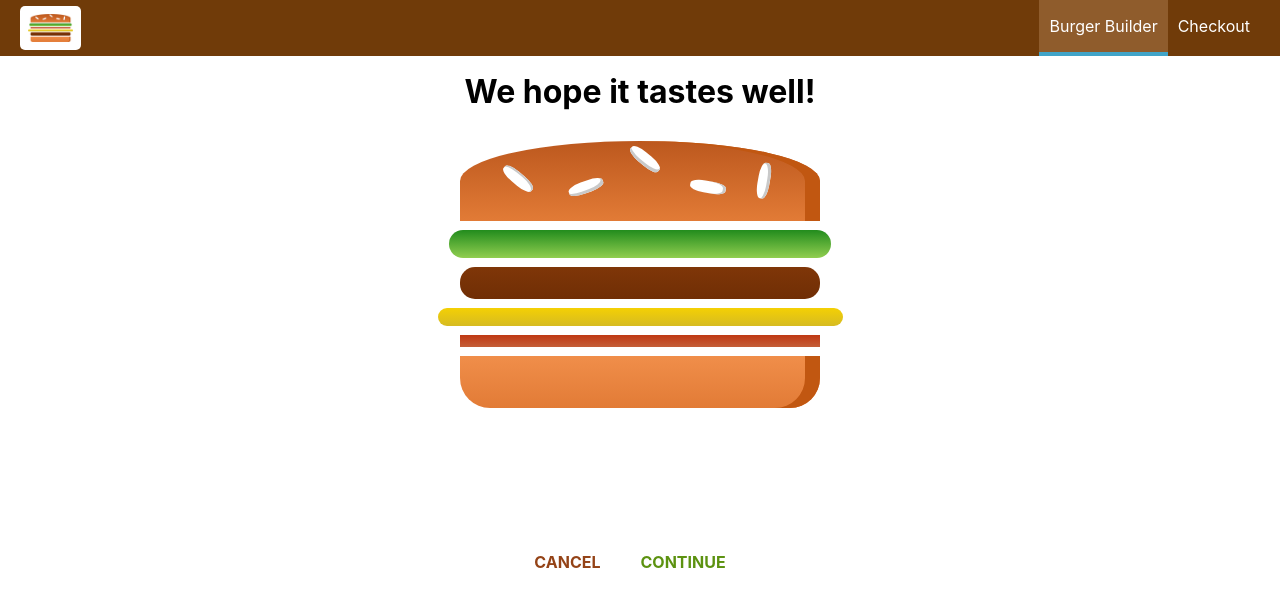
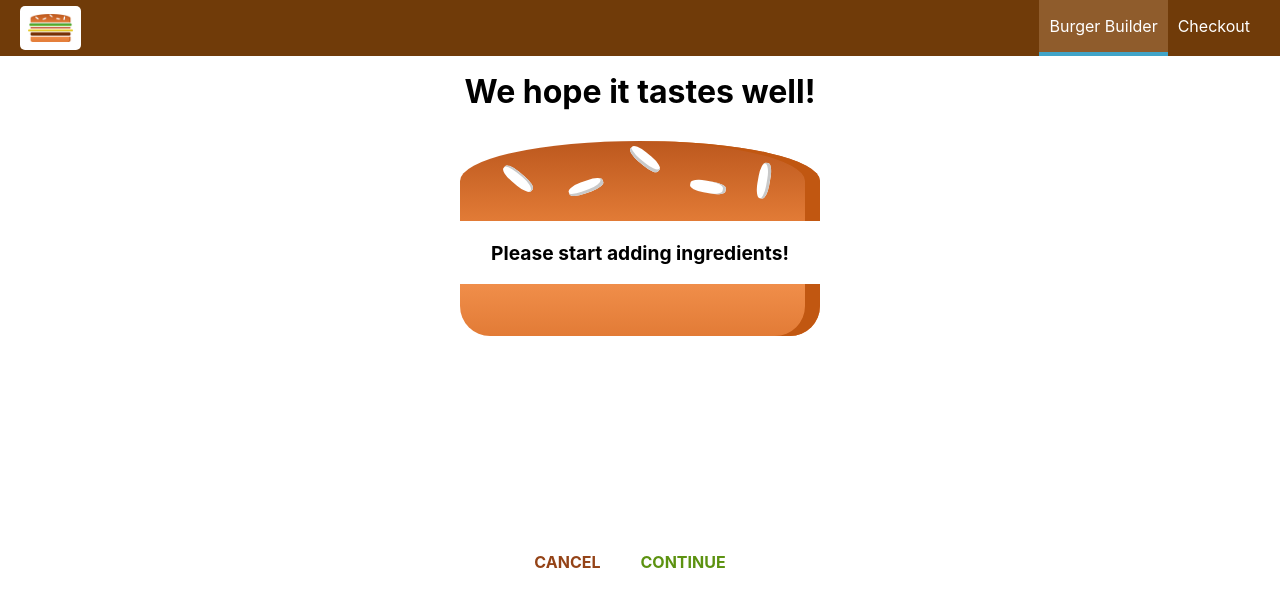
Before and after one commit to fabricioLVmagalhaes/burger-builder, a React (Create React App) app: page /checkout in a window 1280 px wide. Shown: the top 606 px of the page. Built offline with nearby package versions, Linux system fonts and the light colour scheme.

Commit message:
Passing Ingredients via Query Params

```diff
--- a/src/components/Order/CheckoutSumary/CheckoutSummary.js
+++ b/src/components/Order/CheckoutSumary/CheckoutSummary.js
@@ -10,8 +10,11 @@
       <div style={{ width: '100%', margin: 'auto' }}>
         <Burger ingredients={props.ingredients} />
       </div>
-      <Button btnType="Danger" clicked>CANCEL</Button>
-      <Button btnType="Success" clicked>CONTINUE</Button>
+      <Button
+        btnType="Danger"
+        clicked={props.checkoutCancelled}
+      >CANCEL</Button>
+      <Button btnType="Success" clicked={props.checkoutContinued}>CONTINUE</Button>
     </div>
   );
 };
--- a/src/containers/BurgerBuilder/BurgerBuilder.js
+++ b/src/containers/BurgerBuilder/BurgerBuilder.js
@@ -111,7 +111,12 @@
     //   .catch((error) => {
     //     this.setState({ loading: false, purchasing: false });
     //   });
-    this.props.history.push('/checkout');
+    const queryParams = [];
+    for(let i in this.state.ingredients) {
+      queryParams.push(encodeURIComponent(i) + '=' + encodeURIComponent(this.state.ingredients[i]));
+    }
+    const queryString = queryParams.join('&');
+    this.props.history.push({pathname: '/checkout', search: '?' + queryString});
   };
 
   render() {
--- a/src/containers/Checkout/Checkout.js
+++ b/src/containers/Checkout/Checkout.js
@@ -10,10 +10,32 @@
       bacon: 1
     }
   }
+
+  componentDidMount() {
+    const query = new URLSearchParams(this.props.location.search);
+    const ingredients = {};
+    for (let param of query.entries()){
+      ingredients[param[0]] = +param[1]
+    }
+    this.setState({ingredients: ingredients})
+  }
+
+  checkoutCancelledHandler = () => {
+    this.props.history.goBack();
+  }
+
+  checkoutContinuedHandler = () => {
+    this.props.history.replace('/checkout/contact-data');
+  }
+
   render() {
     return (
       <div>
-        <CheckoutSummary ingredients={this.state.ingredients}/>
+        <CheckoutSummary
+          ingredients={this.state.ingredients}
+          checkoutCancelled={this.checkoutCancelledHandler}
+          checkoutContinued={this.checkoutContinuedHandler}
+        />
       </div>
     )
   }
```
